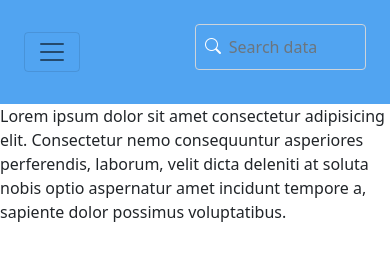
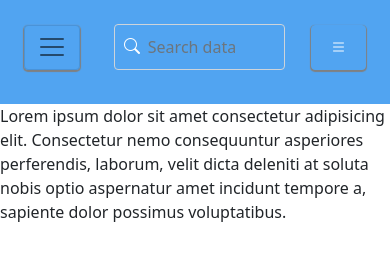
Before and after one commit to Masterprecie/pmms-sidebar-nav, a plain HTML site: page index.html in a window 390 px wide. Drawn offline with nearby package versions, Linux system fonts and the light colour scheme.

Commit message:
modified sidebar

```diff
--- a/css/style.css
+++ b/css/style.css
@@ -6,11 +6,18 @@
 
 .btn-primary{
    height: 45px!important;
+   width: 55px!important;
    margin-bottom: 10px !important;
    background-color: #51A4F1!important;
    border-color: #51A4F1!important;
+   box-shadow: 0px  1px 1px 1px grey!important;
 }
 
+.navbar-toggler{
+   box-shadow: 0px  1px 1px 1px grey!important;
+   height: 45px!important;
+   margin-bottom: 10px;
+}
 .input-icon i {
    position: absolute;
    padding-left: 30px;
@@ -141,9 +148,9 @@ padding-left: 70px;
 
 
 @media (max-width:885px) {
-   .btn-primary{
+   /* .btn-primary{
       display: none;
-   }
+   } */
    #navHeader{
       width: 100%!important;
    }
```
